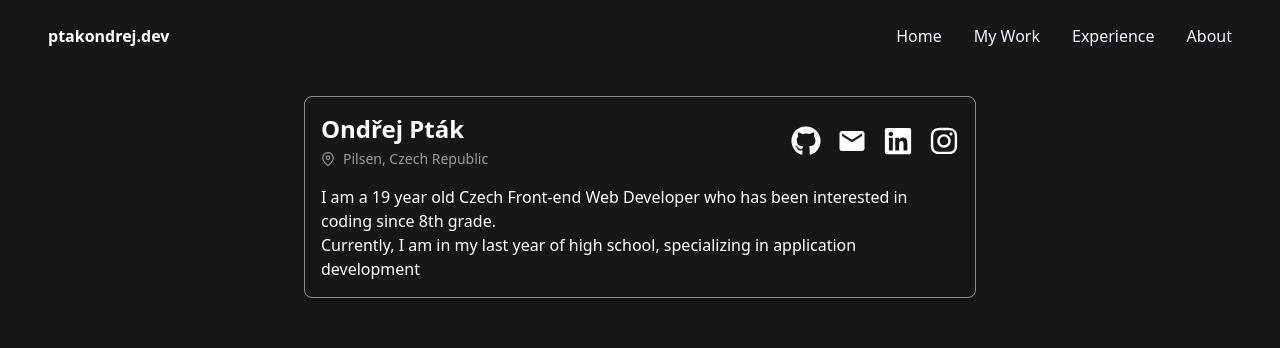
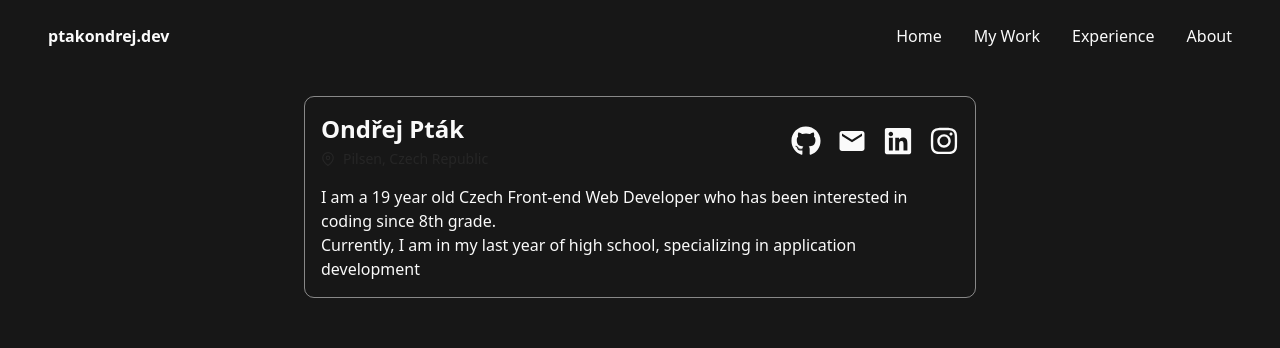
Before and after one commit to florixak/ondrej-portfolio, a Next.js app: page / in a window 1280 px wide. Shown: the top 348 px of the page. Built offline with nearby package versions, Linux system fonts and the light colour scheme; no server answers.

Commit message:
Add styles by shadcn

```diff
--- a/app/globals.css
+++ b/app/globals.css
@@ -1,13 +1,158 @@
 @import "tailwindcss";
+@import "tw-animate-css";
 
-@theme {
+@custom-variant dark (&:is(.dark *));
+
+/* @theme {
   --color-background: #171717;
   --color-foreground: #ffffff;
   --color-muted: #999999;
-}
+} */
 
 @layer utilities {
   .nav-link {
-    @apply relative text-blue-50 after:absolute after:-bottom-0.5 after:left-0 after:h-[2px] after:w-full after:origin-bottom-right after:scale-x-0 after:bg-neutral-800 after:transition-transform after:duration-300 after:ease-[cubic-bezier(0.65_0.05_0.36_1)] hover:after:origin-bottom-left hover:after:scale-x-100 dark:after:bg-white;
+    @apply relative after:absolute after:-bottom-0.5 after:left-0 after:h-[2px] after:w-full after:origin-bottom-right after:scale-x-0 after:bg-neutral-800 after:transition-transform after:duration-300 after:ease-[cubic-bezier(0.65_0.05_0.36_1)] hover:after:origin-bottom-left hover:after:scale-x-100 dark:after:bg-white;
+  }
+
+  @keyframes marquee {
+    0% {
+      transform: translateX(0);
+    }
+    100% {
+      transform: translateX(calc(-100% - var(--gap)));
+    }
+  }
+
+  @keyframes marquee-vertical {
+    0% {
+      transform: translateY(0);
+    }
+    100% {
+      transform: translateY(calc(-100% - var(--gap)));
+    }
+  }
+
+  .animate-marquee {
+    animation: marquee var(--duration) linear infinite;
+  }
+
+  .animate-marquee-vertical {
+    animation: marquee-vertical var(--duration) linear infinite;
   }
 }
+
+:root {
+  --radius: 0.625rem;
+  --background: oklch(1 0 0);
+  --foreground: oklch(0.145 0 0);
+  --card: oklch(1 0 0);
+  --card-foreground: oklch(0.145 0 0);
+  --popover: oklch(1 0 0);
+  --popover-foreground: oklch(0.145 0 0);
+  --primary: oklch(0.205 0 0);
+  --primary-foreground: oklch(0.985 0 0);
+  --secondary: oklch(0.97 0 0);
+  --secondary-foreground: oklch(0.205 0 0);
+  --muted: oklch(0.97 0 0);
+  --muted-foreground: oklch(0.556 0 0);
+  --accent: oklch(0.97 0 0);
+  --accent-foreground: oklch(0.205 0 0);
+  --destructive: oklch(0.577 0.245 27.325);
+  --border: oklch(0.922 0 0);
+  --input: oklch(0.922 0 0);
+  --ring: oklch(0.708 0 0);
+  --chart-1: oklch(0.646 0.222 41.116);
+  --chart-2: oklch(0.6 0.118 184.704);
+  --chart-3: oklch(0.398 0.07 227.392);
+  --chart-4: oklch(0.828 0.189 84.429);
+  --chart-5: oklch(0.769 0.188 70.08);
+  --sidebar: oklch(0.985 0 0);
+  --sidebar-foreground: oklch(0.145 0 0);
+  --sidebar-primary: oklch(0.205 0 0);
+  --sidebar-primary-foreground: oklch(0.985 0 0);
+  --sidebar-accent: oklch(0.97 0 0);
+  --sidebar-accent-foreground: oklch(0.205 0 0);
+  --sidebar-border: oklch(0.922 0 0);
+  --sidebar-ring: oklch(0.708 0 0);
+}
+
+.dark {
+  --background: #171717;
+  --foreground: oklch(0.985 0 0);
+  --card: oklch(0.205 0 0);
+  --card-foreground: oklch(0.985 0 0);
+  --popover: oklch(0.205 0 0);
+  --popover-foreground: oklch(0.985 0 0);
+  --primary: oklch(0.922 0 0);
+  --primary-foreground: oklch(0.205 0 0);
+  --secondary: oklch(0.269 0 0);
+  --secondary-foreground: oklch(0.985 0 0);
+  --muted: oklch(0.269 0 0);
+  --muted-foreground: oklch(0.708 0 0);
+  --accent: oklch(0.269 0 0);
+  --accent-foreground: oklch(0.985 0 0);
+  --destructive: oklch(0.704 0.191 22.216);
+  --border: oklch(1 0 0 / 10%);
+  --input: oklch(1 0 0 / 15%);
+  --ring: oklch(0.556 0 0);
+  --chart-1: oklch(0.488 0.243 264.376);
+  --chart-2: oklch(0.696 0.17 162.48);
+  --chart-3: oklch(0.769 0.188 70.08);
+  --chart-4: oklch(0.627 0.265 303.9);
+  --chart-5: oklch(0.645 0.246 16.439);
+  --sidebar: oklch(0.205 0 0);
+  --sidebar-foreground: oklch(0.985 0 0);
+  --sidebar-primary: oklch(0.488 0.243 264.376);
+  --sidebar-primary-foreground: oklch(0.985 0 0);
+  --sidebar-accent: oklch(0.269 0 0);
+  --sidebar-accent-foreground: oklch(0.985 0 0);
+  --sidebar-border: oklch(1 0 0 / 10%);
+  --sidebar-ring: oklch(0.556 0 0);
+}
+
+@theme inline {
+  --radius-sm: calc(var(--radius) - 4px);
+  --radius-md: calc(var(--radius) - 2px);
+  --radius-lg: var(--radius);
+  --radius-xl: calc(var(--radius) + 4px);
+  --color-background: var(--background);
+  --color-foreground: var(--foreground);
+  --color-card: var(--card);
+  --color-card-foreground: var(--card-foreground);
+  --color-popover: var(--popover);
+  --color-popover-foreground: var(--popover-foreground);
+  --color-primary: var(--primary);
+  --color-primary-foreground: var(--primary-foreground);
+  --color-secondary: var(--secondary);
+  --color-secondary-foreground: var(--secondary-foreground);
+  --color-muted: var(--muted);
+  --color-muted-foreground: var(--muted-foreground);
+  --color-accent: var(--accent);
+  --color-accent-foreground: var(--accent-foreground);
+  --color-destructive: var(--destructive);
+  --color-border: var(--border);
+  --color-input: var(--input);
+  --color-ring: var(--ring);
+  --color-chart-1: var(--chart-1);
+  --color-chart-2: var(--chart-2);
+  --color-chart-3: var(--chart-3);
+  --color-chart-4: var(--chart-4);
+  --color-chart-5: var(--chart-5);
+  --color-sidebar: var(--sidebar);
+  --color-sidebar-foreground: var(--sidebar-foreground);
+  --color-sidebar-primary: var(--sidebar-primary);
+  --color-sidebar-primary-foreground: var(--sidebar-primary-foreground);
+  --color-sidebar-accent: var(--sidebar-accent);
+  --color-sidebar-accent-foreground: var(--sidebar-accent-foreground);
+  --color-sidebar-border: var(--sidebar-border);
+  --color-sidebar-ring: var(--sidebar-ring);
+}
+
+@layer base {
+  * {
+    @apply border-border outline-ring/50;
+  }
+  body {
+    @apply bg-background text-foreground;
+  }
+}
```
